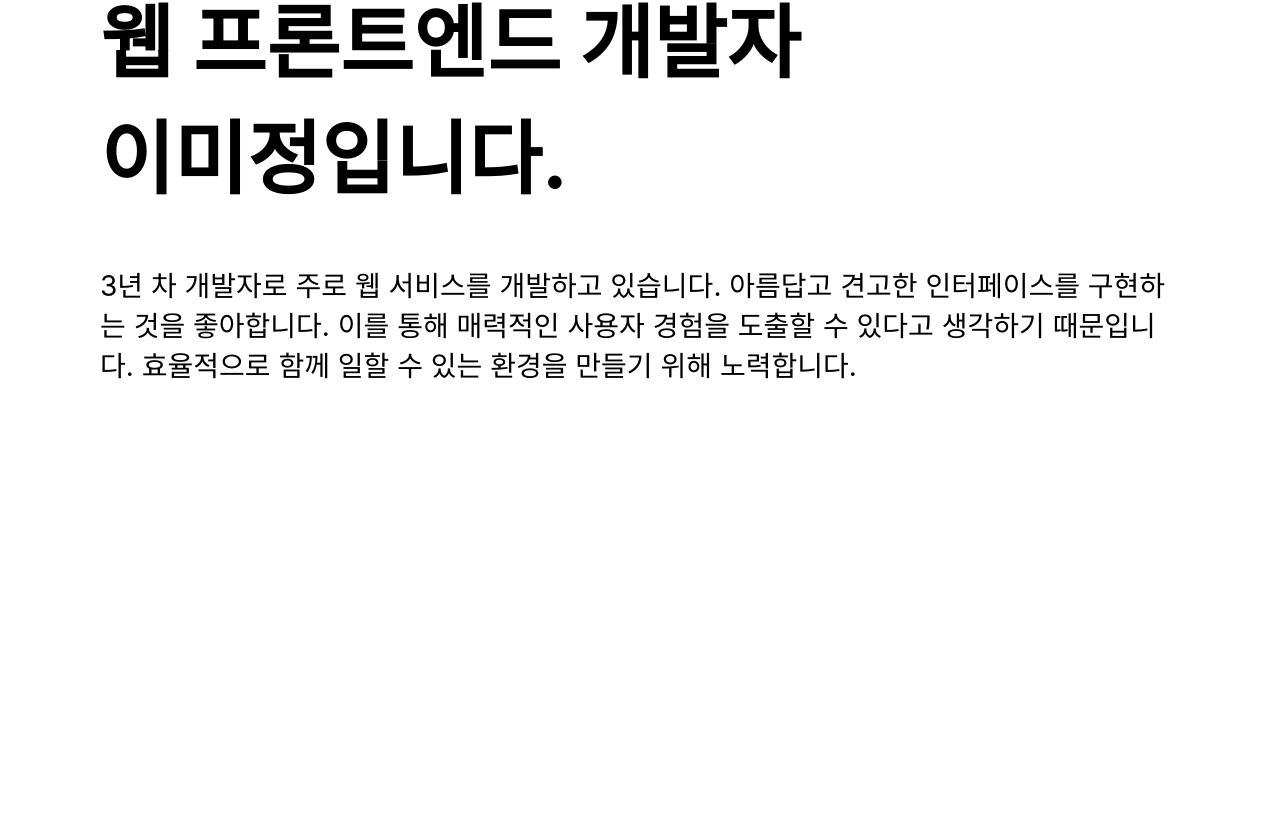
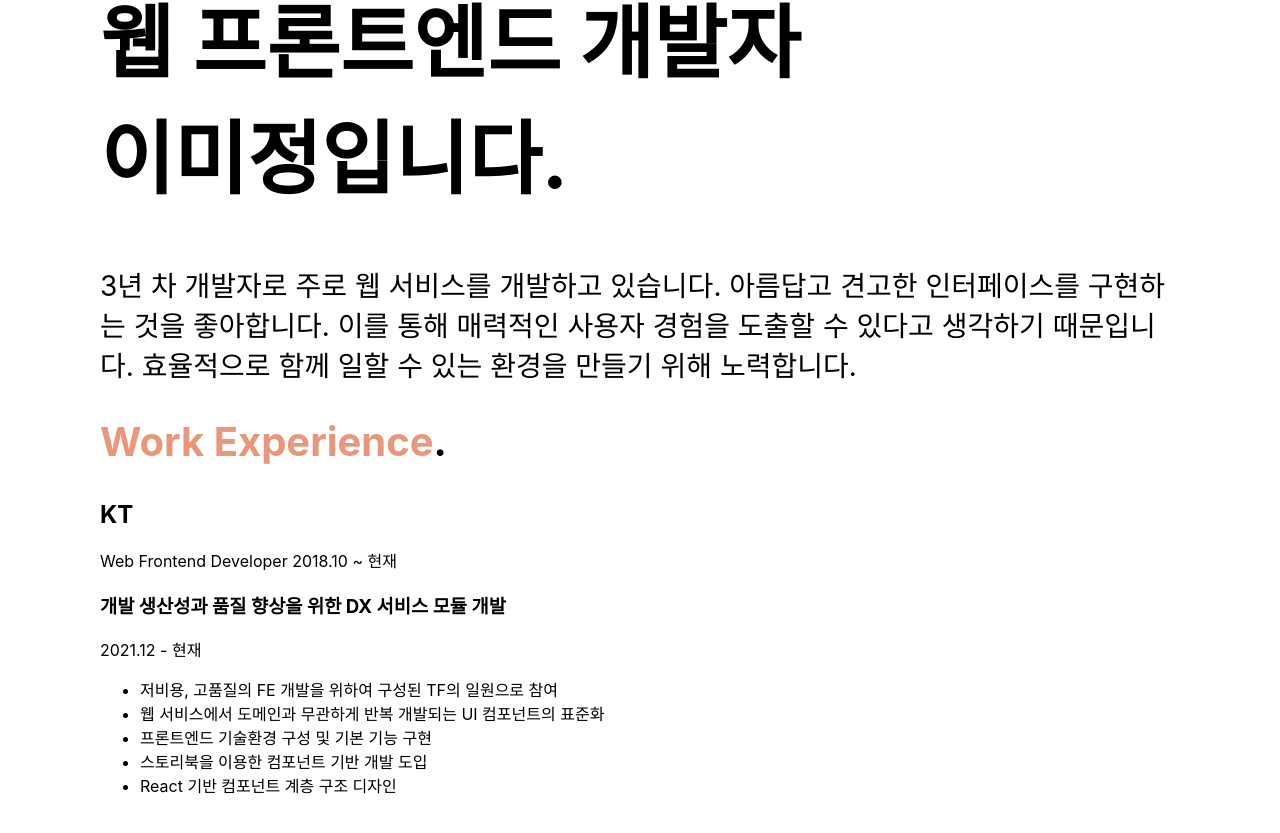
Before and after one commit to lmjing/resume, a React (Create React App) app: page / in a window 1280 px wide. Shown: the part 291-1124 px from the top of the page. Before the commit the page ends 803 px from the top, so only its background shows below. Built offline with nearby package versions, Linux system fonts and the light colour scheme.

Commit message:
workExperience 기본 화면 구성
- data 기본 틀 정의
- WorkExperience Component 정의

```diff
--- a/src/App.js
+++ b/src/App.js
@@ -1,7 +1,13 @@
-import logo from './logo.svg';
 import './App.scss';
+import data from './assets/data.json'
+import Title from "./components/Title";
+import WorkExperience from "./components/WorkExperience";
 
 function App() {
+    // TODO 우선은 경력 단일항목이라 아래와 같이 처리 - 추후 develop
+    const ktProjects = data.workExperience[0].projects.map(project => {
+        return <WorkExperience data={project}/>
+    })
 
     return (
         <div className="App">
@@ -19,6 +25,13 @@ function App() {
                         효율적으로 함께 일할 수 있는 환경을 만들기 위해 노력합니다.
                     </p>
                 </header>
+                <section>
+                    <Title text="Work Experience"/>
+                    <h2>KT</h2>
+                    Web Frontend Developer
+                    2018.10 ~ 현재
+                    {ktProjects}
+                </section>
             </main>
         </div>
     );
--- /dev/null
+++ b/src/assets/data.json
@@ -0,0 +1,21 @@
+{
+  "workExperience": [
+    {
+      "projects": [
+        {
+          "title": "개발 생산성과 품질 향상을 위한 DX 서비스 모듈 개발",
+          "dates": [
+            "2021.12"
+          ],
+          "jobs": [
+            "저비용, 고품질의 FE 개발을 위하여 구성된 TF의 일원으로 참여",
+            "웹 서비스에서 도메인과 무관하게 반복 개발되는 UI 컴포넌트의 표준화",
+            "프론트엔드 기술환경 구성 및 기본 기능 구현",
+            "스토리북을 이용한 컴포넌트 기반 개발 도입",
+            "React 기반 컴포넌트 계층 구조 디자인"
+          ]
+        }
+      ]
+    }
+  ]
+}
--- /dev/null
+++ b/src/components/Title.js
@@ -0,0 +1,12 @@
+import './Title.scss'
+
+export default function Title(props) {
+    const {text} = props;
+
+    return (
+        <h1 className="title">
+            {text}
+            <span className="dot">.</span>
+        </h1>
+    );
+}
--- /dev/null
+++ b/src/components/WorkExperience.js
@@ -0,0 +1,26 @@
+import {useEffect, useState} from "react";
+
+export default function WorkExperience(props) {
+    const {data} = props;
+    const {title, dates, jobs} = data;
+
+    const [startDt, setStartDt] = useState( "현재");
+    const [endDt, setEndDt] = useState( "현재");
+
+    useEffect(() => {
+        setStartDt(dates[0]);
+        if (dates[1]) setEndDt(dates[1]);
+    }, [dates])
+
+    return (
+        <article>
+            <h3>{title}</h3>
+            <p>{startDt} - {endDt}</p>
+            <ul>
+                {
+                    jobs.map((item, i) => <li key={i}>{item}</li>)
+                }
+            </ul>
+        </article>
+    )
+}
```
Also changed, not shown: src/components/Title.scss (added).
